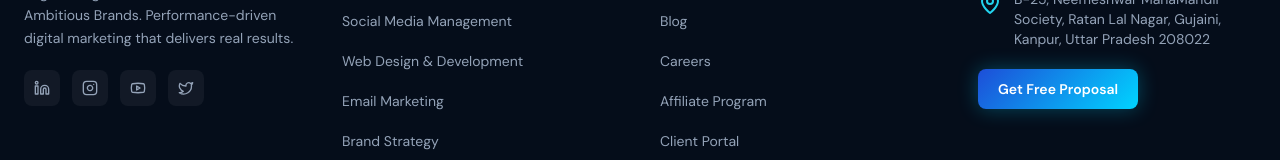
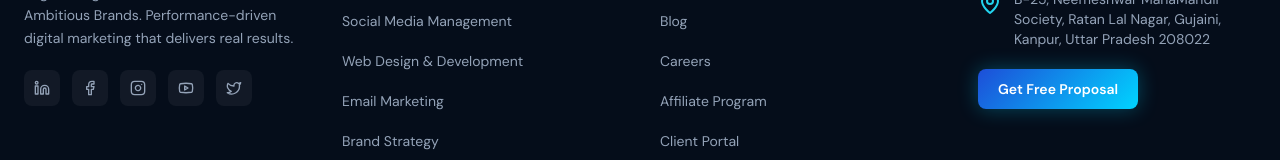
Before and after one commit to Youthyapa/scalerhouse, a Next.js app: page / in a window 1280 px wide. Shown: the part 9769-9929 px from the top of the page. Built offline with nearby package versions, Linux system fonts and the light colour scheme; no server answers.

Commit message:
feat: add Facebook company page link to footer social icons

```diff
--- a/components/layout/Footer.tsx
+++ b/components/layout/Footer.tsx
@@ -1,6 +1,6 @@
 // components/layout/Footer.tsx
 import Link from 'next/link';
-import { Mail, Phone, MapPin, Linkedin, Instagram, Youtube, Twitter } from 'lucide-react';
+import { Mail, Phone, MapPin, Linkedin, Instagram, Youtube, Twitter, Facebook } from 'lucide-react';
 
 export default function Footer() {
     return (
@@ -18,6 +18,7 @@ export default function Footer() {
                         <div className="flex gap-3">
                             {[
                                 { Icon: Linkedin, href: 'https://www.linkedin.com/company/scalerhouse' },
+                                { Icon: Facebook, href: 'https://www.facebook.com/scalerhouse' },
                                 { Icon: Instagram, href: '#' },
                                 { Icon: Youtube, href: '#' },
                                 { Icon: Twitter, href: '#' },
```
